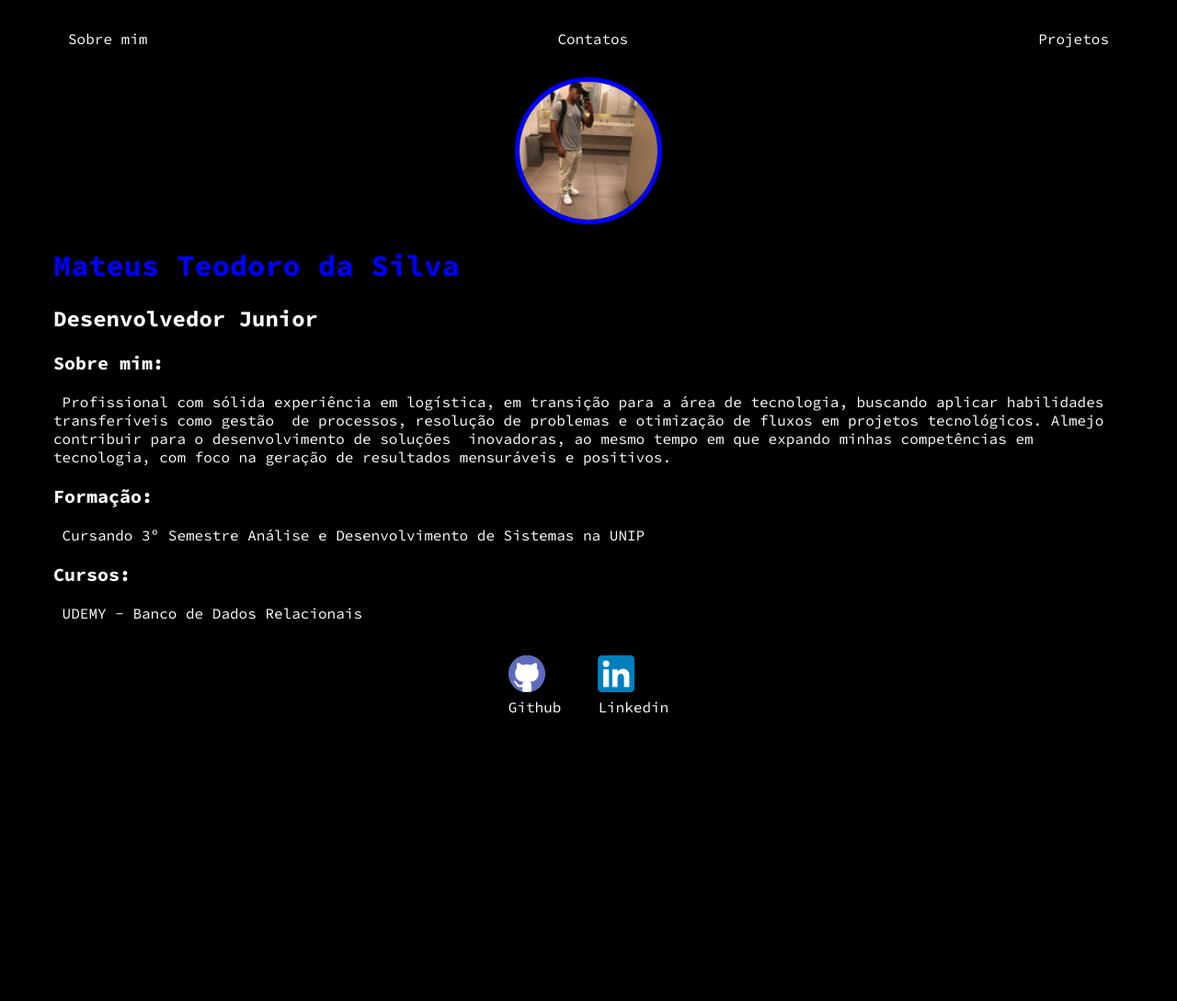
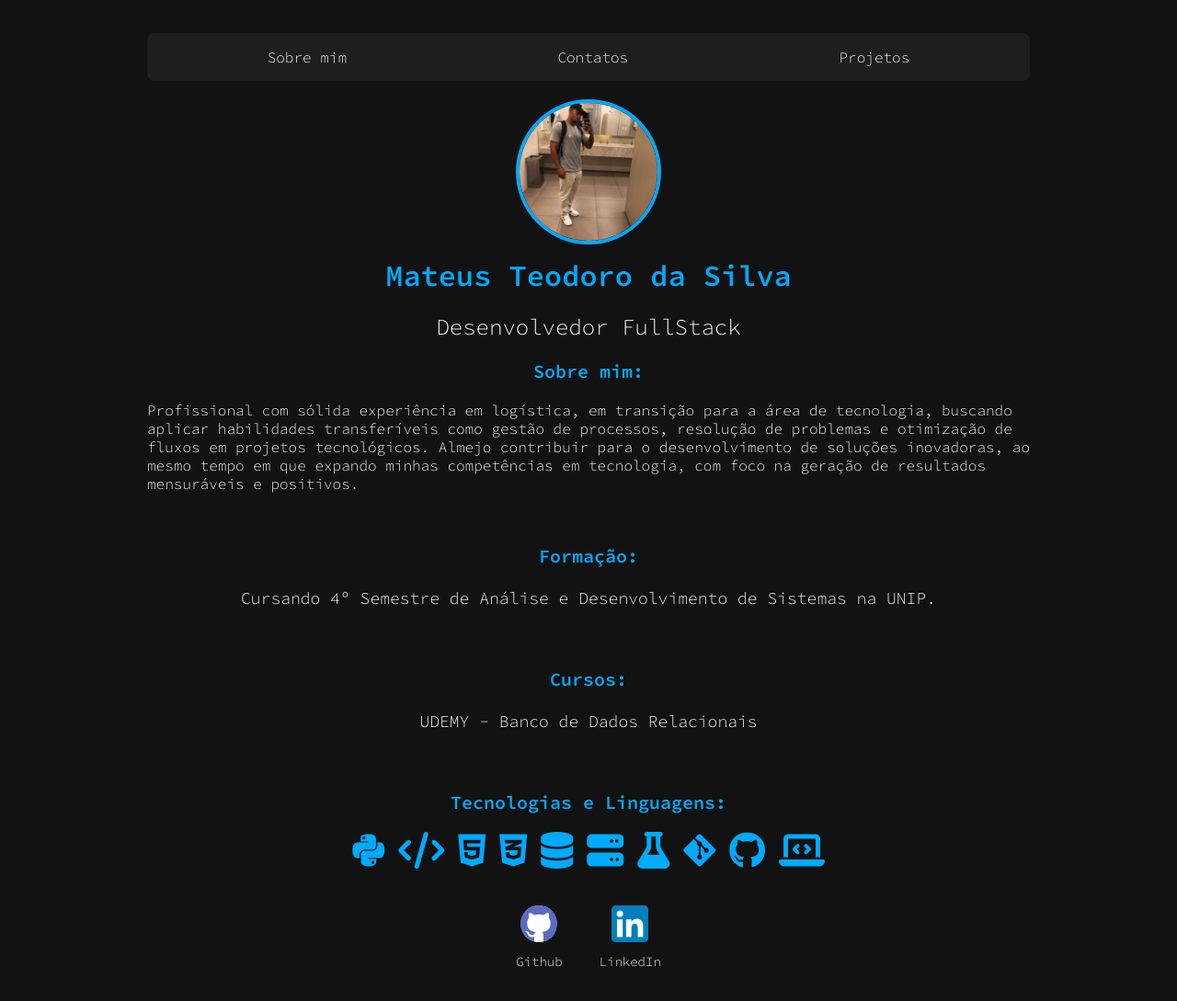
Before and after one commit to MateusTeod/Portifolio, a plain HTML site: page index.html in a window 1280 px wide. Shown: the whole page at 92% size. Before the commit the page ends 823 px from the top, so only its background shows below. Drawn offline with Linux system fonts and the light colour scheme.

Commit message:
Alteracoes no portifolio, insercao de animacao com js e css e implementacao na aba de contatos e projetos

```diff
--- a/contact.html
+++ b/contact.html
@@ -0,0 +1,67 @@
+<!DOCTYPE html>
+<html lang="pt-BR">
+<head>
+    <meta charset="UTF-8">
+    <meta name="viewport" content="width=device-width, initial-scale=1.0">
+    <title>Contato - Mateus Teodoro</title>
+    <link rel="stylesheet" href="/style/style.css">
+</head>
+<body>
+    <div class="container">
+
+        <!-- Navegação igual à página principal -->
+        <nav>
+            <ul>
+                <li><a href="index.html">Sobre mim</a></li>
+                <li><a href="contact.html">Contatos</a></li>
+                <li><a href="project.html">Projetos</a></li>
+            </ul>
+        </nav>
+
+        <header class="center">
+            <h1>Fale comigo</h1>
+            <p>Use o formulário abaixo ou entre em contato por e-mail.</p>
+        </header>
+
+        <main>
+            <!-- Formulário de contato -->
+            <form action="#" method="POST" class="form-contato">
+                <!-- Campo nome -->
+                <label for="nome">Nome:</label>
+                <input type="text" id="nome" name="nome" required>
+
+                <!-- Campo e-mail -->
+                <label for="email">E-mail:</label>
+                <input type="email" id="email" name="email" required>
+
+                <!-- Campo mensagem -->
+                <label for="mensagem">Mensagem:</label>
+                <textarea id="mensagem" name="mensagem" rows="5" required></textarea>
+
+                <!-- Botão de envio -->
+                <button type="submit">Enviar</button>
+            </form>
+
+            <!-- Contatos alternativos -->
+            <section class="contatos-diretos">
+                <h2>Outras formas de contato</h2>
+                <p>Email: mateus.-teodoro22@outlook.com</p>
+                <p>Telefone: (11)97370-3841</p>
+            </section>
+        </main>
+
+        <!-- Rodapé -->
+        <footer>
+            <a href="https://github.com/mateusteod" target="_blank">
+                <img src="./img/github-icon-2.svg" alt="Github">
+                <p>Github</p>
+            </a>
+            <a href="https://linkedin.com/in/mateus-teodoro-da-silva-026134285" target="_blank">
+                <img src="./img/LinkedIn_icon.svg.png" alt="Linkedin">
+                <p>LinkedIn</p>
+            </a>
+        </footer>
+
+    </div>
+</body>
+</html>
--- a/index.html
+++ b/index.html
@@ -1,75 +1,99 @@
 <!DOCTYPE html>
 <html lang="pt-BR">
 <head>
-    <meta charset="UTF-8">
-    <meta name="viewport" content="width=device-width, initial-scale=1.0">
-    <link rel="stylesheet" href="/style/style.css">
-    <title>Mateus Teodoro </title>
+    <meta charset="UTF-8"> <!-- Define a codificação de caracteres como UTF-8 -->
+    <meta name="viewport" content="width=device-width, initial-scale=1.0"> <!-- Torna o site responsivo -->
+    <link rel="stylesheet" href="/style/style.css"> <!-- Importa o arquivo CSS externo -->
+    <title>Mateus Teodoro</title> <!-- Título da aba do navegador -->
+    <link rel="stylesheet" href="https://cdnjs.cloudflare.com/ajax/libs/font-awesome/6.4.0/css/all.min.css" />
+
 </head>
 <body>
-    <div class="container">
+    <div class="container"><!-- Container principal para centralizar o conteúdo -->
+
+        <!-- MENU DE NAVEGAÇÃO -->
         <nav>
             <ul>
-               <li>
-                   <a href="index.html">Sobre mim</a>
-               </li>
-               <li>
-                   <a href="contact.html">Contatos</a>
-               </li>
-               <li>
-                   <a href="project.html">Projetos</a>
-               </li>
+                <li><a href="index.html">Sobre mim</a></li>
+                <li><a href="contact.html">Contatos</a></li>
+                <li><a href="project.html">Projetos</a></li>
             </ul>
         </nav>
+
+        <!-- CABEÇALHO COM FOTO E TÍTULOS -->
         <header>
             <div class="center">
-               <img src="./img/perfil.jpg" alt="foto perfil">
+                <img src="./img/perfil.jpg" alt="foto perfil"> <!-- Imagem de perfil -->
             </div>
-
-           <h1>Mateus Teodoro da Silva</h1>
-           <h2>Desenvolvedor Junior</h2>
+            <h1>Mateus Teodoro da Silva</h1> <!-- Seu nome -->
+            <h2 id="typing-text"></h2> <!-- Sua função -->
         </header>
 
+        <!-- CONTEÚDO PRINCIPAL -->
         <main>
-           <section>
-               <p class="paragrafo">
-                   <strong>Sobre mim:</strong>
-               </p>
+            <!-- Seção sobre mim -->
+            <section class="fade-in">
+                <p class="paragrafo"><strong>Sobre mim:</strong></p>
                 <p>
-                &nbsp;Profissional com sólida experiência em logística, em transição para a área de tecnologia, buscando aplicar habilidades transferíveis como gestão &nbsp;de processos, resolução de problemas e otimização de fluxos em projetos tecnológicos. Almejo contribuir para o desenvolvimento de soluções &nbsp;inovadoras, ao mesmo tempo em que expando minhas competências em tecnologia, com foco na geração de resultados mensuráveis e positivos.
+                    Profissional com sólida experiência em logística, em transição para a área de tecnologia, buscando aplicar habilidades transferíveis como gestão de processos, resolução de problemas e otimização de fluxos em projetos tecnológicos. Almejo contribuir para o desenvolvimento de soluções inovadoras, ao mesmo tempo em que expando minhas competências em tecnologia, com foco na geração de resultados mensuráveis e positivos.
                 </p>
             </section>
+            <br>
+            <!-- Seção de formação -->
+            <section class="fade-in">
+                <p class="paragrafo"><strong>Formação:</strong></p>
+                <p class="textos">Cursando 4º Semestre de Análise e Desenvolvimento de Sistemas na UNIP.</p>
+            </section>
+            <br>
+
+            <!-- Seção de cursos -->
+            <section class="fade-in">
+                <p class="paragrafo"><strong>Cursos:</strong></p>
+                <p class="textos">UDEMY - Banco de Dados Relacionais</p>
+            </section>
+        </main>
+        <br>
 
         <section>
-               <p class="paragrafo">
-                   <strong>Formação:</strong>
-               </p>
-                <p>
-                &nbspCursando 3º Semestre Análise e Desenvolvimento de Sistemas na UNIP
-                </p>
+        <p class="paragrafo"><strong>Tecnologias e Linguagens:</strong></p>
+        <div class="tech-icons">
+            <i class="fab fa-python" title="Python"></i>
+            <i class="fas fa-code" title="C"></i>
+            <i class="fab fa-html5" title="HTML5"></i>
+            <i class="fab fa-css3-alt" title="CSS3"></i>
+            <i class="fas fa-database" title="MySQL"></i>
+            <i class="fas fa-server" title="SQL Server"></i>
+            <i class="fas fa-flask" title="Flask"></i>
+            <i class="fab fa-git-alt" title="Git"></i>
+            <i class="fab fa-github" title="GitHub"></i>
+            <i class="fas fa-laptop-code" title="VS Code"></i>
+        </div>
         </section>
 
-           <section>
-               <p class="paragrafo">
-                   <strong>Cursos:</strong>
-               </p>
-               <p>
-                &nbsp;UDEMY - Banco de Dados Relacionais
-               </p>
-           </section>
-       </main>
 
+        <!-- RODAPÉ COM LINKS SOCIAIS -->
         <footer>
             <a href="https://github.com/mateusteod" target="_blank" rel="noopener noreferrer">
-               <img src="./img/github-icon-2.svg" alt="Github"></img>
+                <img src="./img/github-icon-2.svg" alt="Github">
                 <p>Github</p>
             </a>
             <a href="https://linkedin.com/in/mateus-teodoro-da-silva-026134285" target="_blank" rel="noopener noreferrer">
-               <img src="./img/LinkedIn_icon.svg.png" alt="Linkedin"></img>
-               <p>Linkedin</p>
+                <img src="./img/LinkedIn_icon.svg.png" alt="Linkedin">
+                <p>LinkedIn</p>
             </a>
         </footer>
     </div>
-
+    <script>
+        const text = "Desenvolvedor FullStack";
+        let index = 0;
+        function type() {
+            if (index < text.length) {
+            document.getElementById("typing-text").innerHTML += text.charAt(index);
+            index++;
+            setTimeout(type, 100);
+        }
+    }
+    type();
+    </script>
 </body>
 </html>
--- a/style/style.css
+++ b/style/style.css
@@ -1,66 +1,254 @@
-@import url('https://fonts.googleapis.com/css2?family=Source+Code+Pro:ital,wght@0,200..900;1,200..900&display=swap');
+/* Importa a fonte do Google Fonts */
+@import url('https://fonts.googleapis.com/css2?family=Source+Code+Pro:wght@300;600&display=swap');
 
-ul {
-    display: flex;
-    justify-content: space-between;
-    list-style-type: none;
-    align-items: center;
-    padding: 16px;
-
+/* Define o fundo e a fonte principal do site */
+body {
+    color: white;
+    background: #121212;
+    font-family: "Source Code Pro", monospace;
+    margin: 0;
+    padding: 0;
 }
 
+/* Centraliza e define uma margem para o conteúdo */
+.container {
+    max-width: 960px;
+    margin: 0 auto;
+    padding: 20px;
+}
+
+/* Estiliza a barra de navegação */
+nav ul {
+    display: flex;
+    justify-content: space-around;
+    list-style-type: none;
+    padding: 16px;
+    background-color: #1e1e1e;
+    border-radius: 8px;
+}
+
+/* Remove sublinhado dos links e muda cor */
+a {
+    color: white;
+    text-decoration: none;
+    transition: color 0.3s;
+}
+
+/* Efeito ao passar o mouse nos links */
+nav a:hover {
+    color: #00aaff;
+}
+
+/* Imagem de perfil arredondada e centralizada */
 header img {
     border-radius: 50%;
     height: 150px;
     width: 150px;
-    border: 5px solid blue;
+    border: 4px solid #00aaff;
 }
 
-body {
-    color: white;
-    background: black;
-    font-family: "Source Code Pro", sans-serif;
+/* Centraliza o conteúdo do header */
+.center {
+    text-align: center;
+    margin-top: 20px;
 }
 
-a {
-    color: white;
-    text-decoration: none;
+h1 {
+    color: #00aaff;
+    text-align: center;
+    margin: 10px 0;
 }
 
-.center {
+h2 {
+    text-align: center;
+    font-weight: 300;
+    margin-bottom: 20px;
+}
+
+/* Estiliza os títulos das seções */
+.paragrafo {
+    display: flex;
+    flex-direction: column;
+    align-items: center;
+    font-size: 20px;
+    font-weight: 600;
+    margin-top: 20px;
+    color: #00aaff;
+}
+
+.textos {
+    text-align: center;
+    font-size: 18px;
+    line-height: 1.6;
+    margin: 20px 0;
+}
+
+/* Rodapé com ícones sociais */
+footer {
+    display: flex;
+    justify-content: center;
+    margin-top: 40px;
+}
+
+/* Links do rodapé */
+footer a {
+    margin: 0 20px;
     text-align: center;
 }
 
-h1 {
-    color: blue;
-}
-
+/* Ícones sociais */
 footer img {
     width: 40px;
     height: 40px;
 }
 
-footer {
-    display: flex;
-    justify-content: center;
+/* Texto abaixo dos ícones */
+footer p {
+    margin-top: 8px;
+    font-size: 14px;
 }
 
-footer a {
-    margin: 20px;
+.form-contato {
+    display: flex;
+    flex-direction: column;
+    gap: 10px;
+    margin-top: 20px;
+    background-color: #1e1e1e;
+    padding: 20px;
+    border-radius: 8px;
 }
 
-footer p {
-    margin-top: 2px;
+/* Campos do formulário */
+.form-contato input,
+.form-contato textarea {
+    padding: 10px;
+    border: 1px solid #333;
+    border-radius: 5px;
+    font-size: 16px;
+    background-color: #2c2c2c;
+    color: white;
 }
 
-.container {
-    margin: 0px 50px;
+/* Botão */
+.form-contato button {
+    width: fit-content;
+    margin: 0 auto;
+    padding: 10px;
+    background-color: #00aaff;
+    color: white;
+    border: none;
+    border-radius: 5px;
+    cursor: pointer;
+    transition: 0.3s;
 }
 
-nav a:hover {
-    color: blue;
+.form-contato button:hover {
+    background-color: #0077cc;
 }
 
-.paragrafo {
-    font-size: 20px;
+/* Seção de contatos alternativos */
+.contatos-diretos {
+    margin-top: 30px;
+    background-color: #1e1e1e;
+    padding: 15px;
+    border-radius: 8px;
 }
+
+.contatos-diretos h2 {
+    color: #00aaff;
+}
+
+.contatos-diretos p {
+    margin: 5px 0;
+}
+
+/* Estilo para a seção de projetos */
+.projeto {
+    background-color: #1e1e1e;
+    padding: 20px;
+    border-radius: 10px;
+    margin-bottom: 20px;
+    border-left: 5px solid blue;
+}
+
+/* Título do projeto */
+.projeto h2 {
+    margin-bottom: 10px;
+    color: #00aaff;
+}
+
+/* Parágrafo do projeto */
+.projeto p {
+    margin-bottom: 10px;
+}
+
+/* Link para o GitHub */
+.projeto a {
+    display: flex;
+    align-items: center;
+    justify-content: center;
+    width: fit-content;
+    margin: 0 auto;
+    font-size: 14px;
+    padding: 6px 12px;
+    background-color: #00aaff;
+    color: white;
+    padding: 8px 15px;
+    border-radius: 5px;
+    text-decoration: none;
+    transition: 0.3s;
+}
+
+/* Efeito hover */
+.projeto a:hover {
+    background-color: #0077cc;
+}
+
+/* Fade-in suave ao carregar a página */
+.fade-in {
+    opacity: 0;
+    transform: translateY(20px);
+    animation: fadeInUp 1.2s ease-out forwards;
+}
+
+/* Keyframe da animação */
+@keyframes fadeInUp {
+    to {
+        opacity: 1;
+        transform: translateY(0);
+    }
+}
+
+body {
+    animation: fadePage 0.6s ease;
+}
+
+@keyframes fadePage {
+    from {
+        opacity: 0;
+        transform: translateY(20px);
+    }
+    to {
+        opacity: 1;
+        transform: translateY(0);
+    }
+}
+
+.tech-icons {
+  display: flex;
+  flex-wrap: wrap;
+  gap: 15px;
+  justify-content: center;
+  margin-top: 10px;
+}
+
+.tech-icons i {
+  font-size: 40px;
+  color: #00aaff;
+  cursor: default;
+  transition: color 0.3s;
+}
+
+.tech-icons i:hover {
+  color: #0077cc;
+}
```
Also changed, not shown: project.html (+61 -0 lines). Lines whose indentation alone changed are shown as unchanged.
